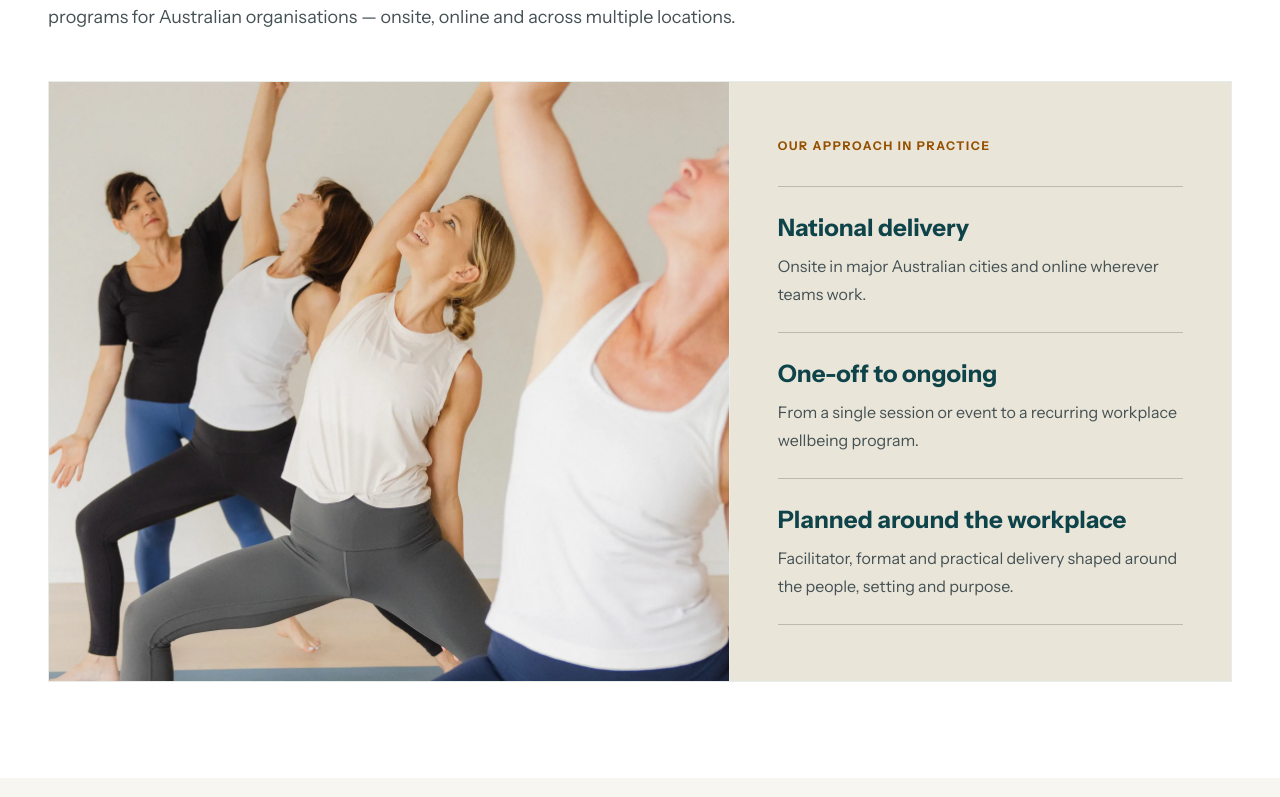
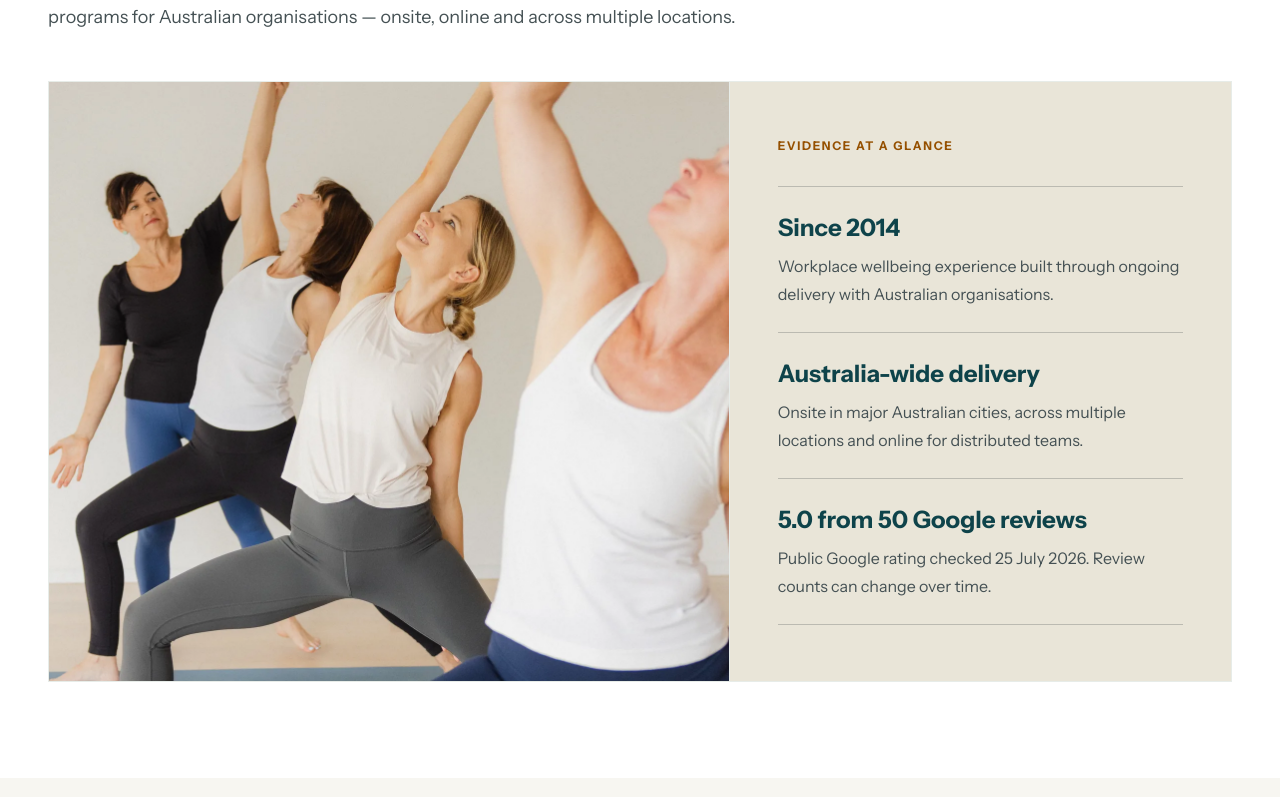
Before and after one commit to glennhammond/cya-website-prototype, a Next.js app: page / in a window 1280 px wide. Shown: the part 1737-2534 px from the top of the page. Built offline with nearby package versions, Linux system fonts and the light colour scheme.

Commit message:
strengthen homepage capability proof

```diff
--- a/components/HomepageProof.tsx
+++ b/components/HomepageProof.tsx
@@ -3,16 +3,16 @@ import { ProductionContainer, ProductionKicker } from "@/components/ProductionPr
 
 const proofPoints = [
   {
-    label: "National delivery",
-    body: "Onsite in major Australian cities and online wherever teams work.",
+    label: "Since 2014",
+    body: "Workplace wellbeing experience built through ongoing delivery with Australian organisations.",
   },
   {
-    label: "One-off to ongoing",
-    body: "From a single session or event to a recurring workplace wellbeing program.",
+    label: "Australia-wide delivery",
+    body: "Onsite in major Australian cities, across multiple locations and online for distributed teams.",
   },
   {
-    label: "Planned around the workplace",
-    body: "Facilitator, format and practical delivery shaped around the people, setting and purpose.",
+    label: "5.0 from 50 Google reviews",
+    body: "Public Google rating checked 25 July 2026. Review counts can change over time.",
   },
 ] as const;
 
@@ -21,7 +21,7 @@ export function HomepageProof() {
     <section aria-labelledby="homepage-proof-heading" className="bg-[var(--cya-surface-base)] py-20 lg:py-24">
       <ProductionContainer>
         <div className="max-w-5xl">
-          <ProductionKicker>Workplace experience since 2014</ProductionKicker>
+          <ProductionKicker>Workplace experience</ProductionKicker>
           <h2 id="homepage-proof-heading" className="mt-5 text-4xl font-bold tracking-[-0.015em] lg:text-5xl">
             Real workplaces. Practical wellbeing. Built around working life
           </h2>
@@ -43,7 +43,7 @@ export function HomepageProof() {
 
           <div className="bg-[var(--cya-surface-warm)] px-7 py-9 sm:px-10 sm:py-11 lg:border-l lg:border-[var(--cya-divider)] lg:px-12 lg:py-14">
             <p className="text-xs font-bold uppercase tracking-[0.14em] text-[var(--cya-ochre-ink)]">
-              Our approach in practice
+              Evidence at a glance
             </p>
             <dl className="mt-8 border-t border-[var(--cya-mid-neutral)]/50">
               {proofPoints.map((point) => (
```
